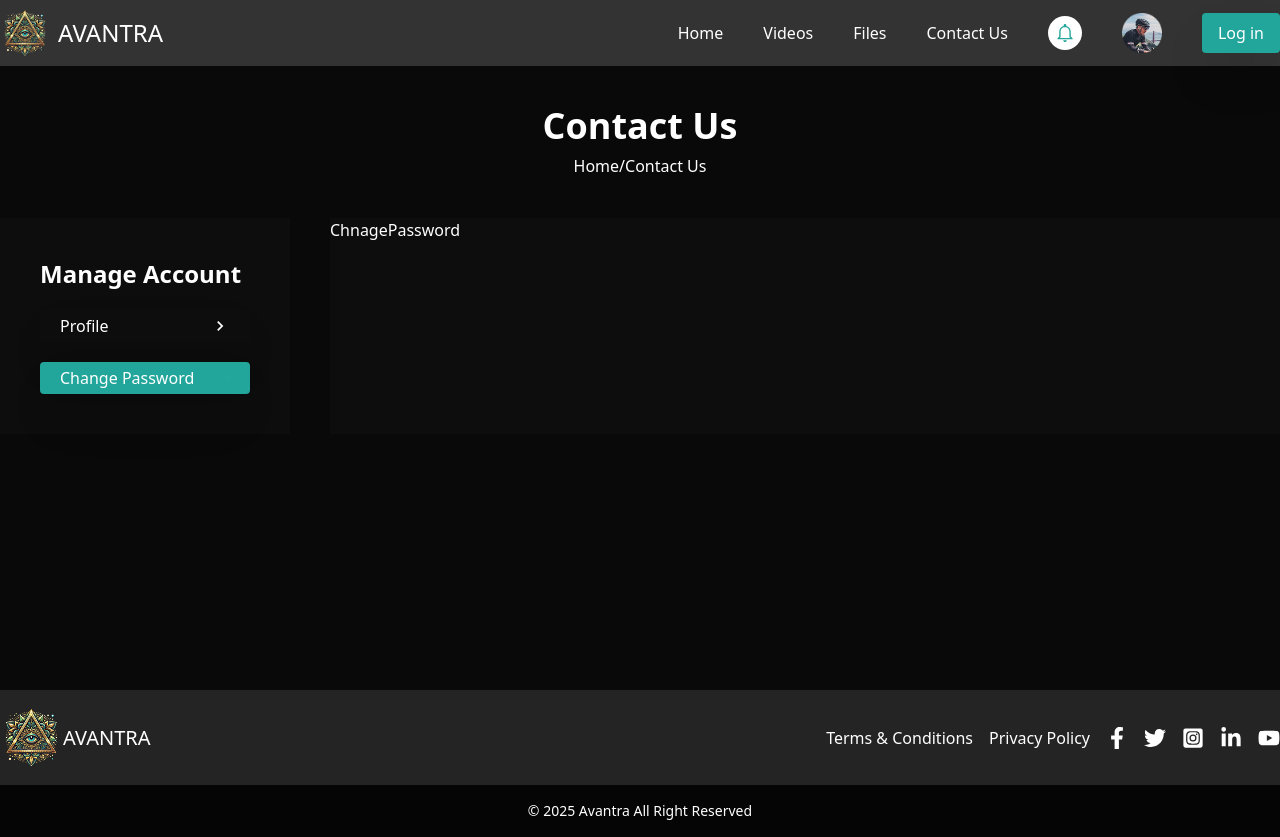
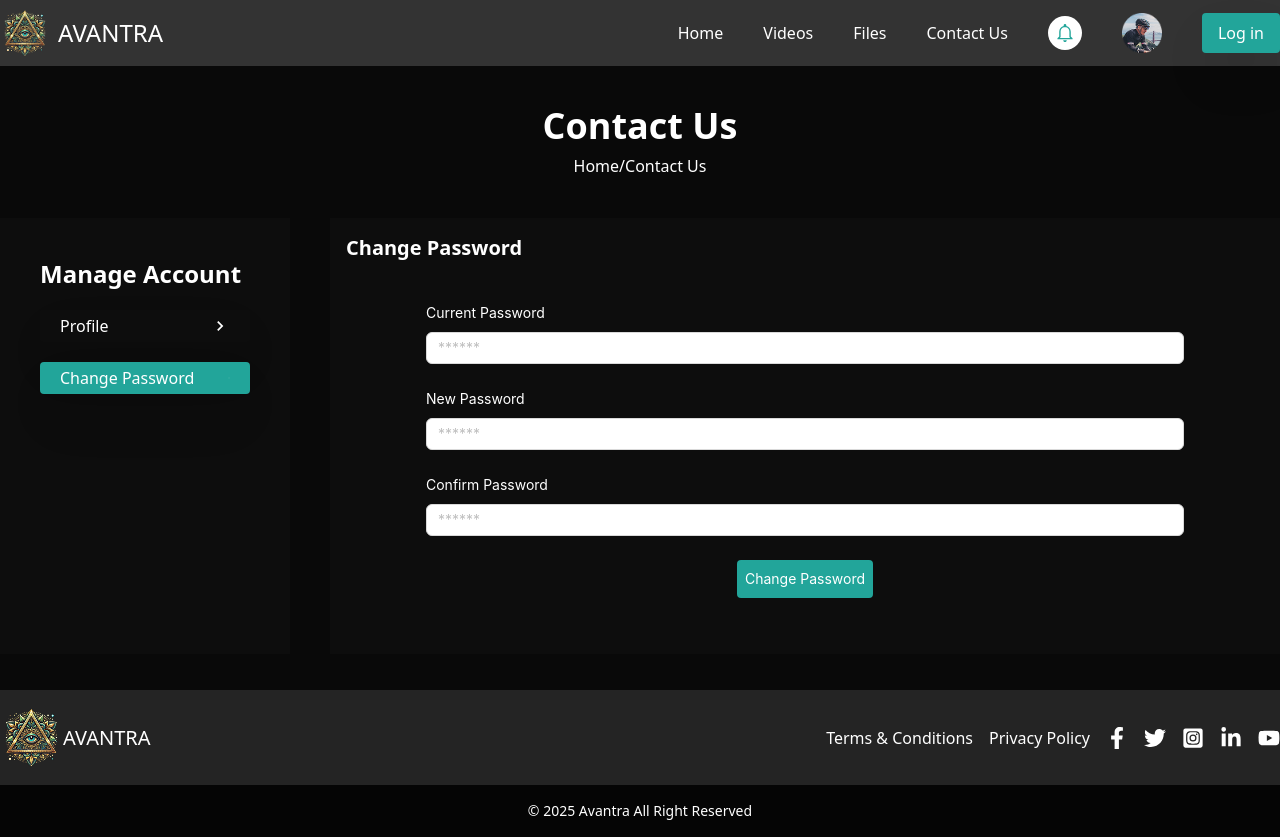
Before and after one commit to goni715/membership-management-website, a React (Vite) app: page /my-profile in a window 1280 px wide. Both pictures are taken after a click on the element "Change Password". Built offline with nearby package versions, Linux system fonts and the light colour scheme.

Commit message:
Implement chanage passoword page

```diff
--- a/src/Components/ChnagePassword/ChnagePassword.jsx
+++ b/src/Components/ChnagePassword/ChnagePassword.jsx
@@ -1,9 +1,30 @@
-import React from 'react'
+import { Form, Input } from "antd";
+import React from "react";
 
 const ChnagePassword = () => {
   return (
-    <div>ChnagePassword</div>
-  )
-}
+    <div className="p-4">
+      <p className="text-xl font-bold">Change Password</p>
+      <div className="px-20 mt-10">
+        <Form layout="vertical">
+          <Form.Item label={<p className="text-white">Current Password</p>}>
+            <Input placeholder="******" />
+          </Form.Item>
+          <Form.Item label={<p className="text-white">New Password</p>}>
+            <Input placeholder="******" />
+          </Form.Item>
+          <Form.Item label={<p className="text-white">Confirm Password</p>}>
+            <Input placeholder="******" />
+          </Form.Item>
+          <div className="flex justify-center pb-10">
+            <button className="bg-[#22A59A] text-white p-2 rounded-sm">
+              Change Password
+            </button>
+          </div>
+        </Form>
+      </div>
+    </div>
+  );
+};
 
-export default ChnagePassword
+export default ChnagePassword;
```
